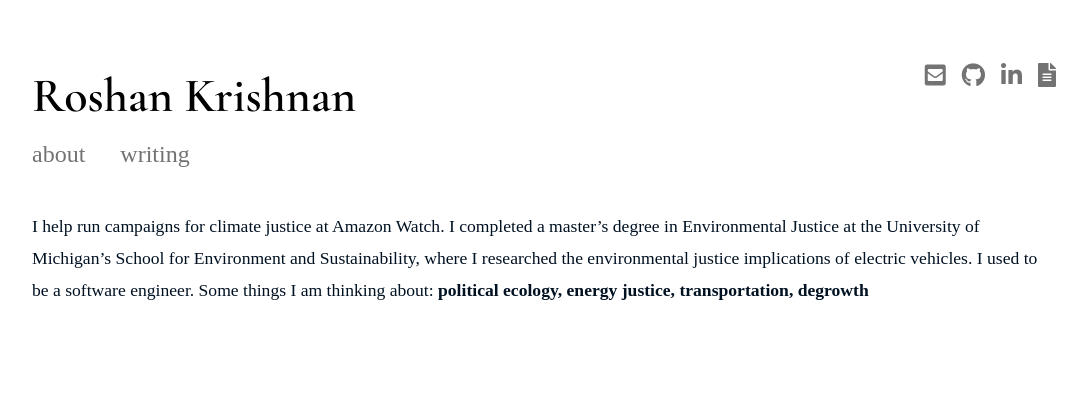
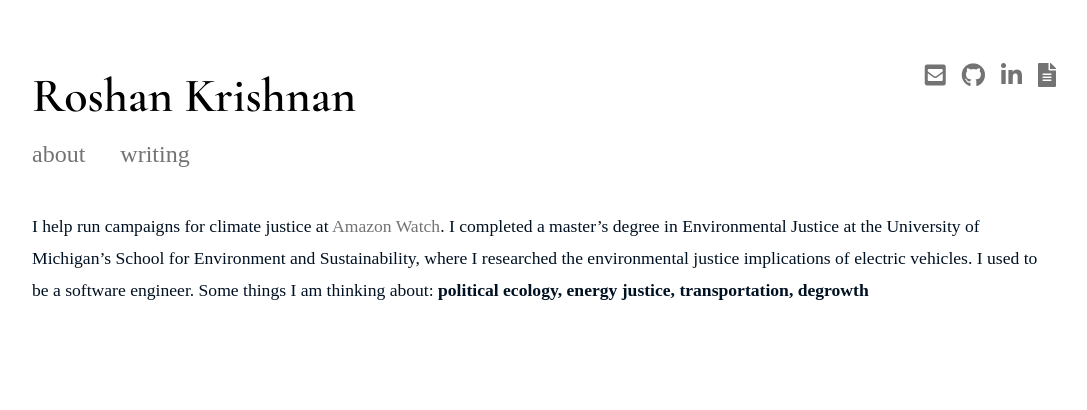
Before and after one commit to roshan-krishnan/roshan-krishnan.github.io, a Jekyll site: the page built from index.md, in a window 1280 px wide. Shown: the top 410 px of the page, without its empty margins (96-1183 px from the left). Built offline with Jekyll 4.4.1, drawn with Linux system fonts in a browser that asks for light colours; nearby versions of some CDN libraries; a style sheet for code colours, icons or effects is not loaded; some of the changed lines change nothing that is shown.

Commit message:
try new link

```diff
--- a/index.md
+++ b/index.md
@@ -7,7 +7,7 @@ description: Roshan Krishnan's personal website
 sitemap:
   priority: 1.0
 ---
-I help run campaigns for climate justice at Amazon Watch. I completed a master’s degree in Environmental Justice at the University of Michigan’s School for Environment and Sustainability, where I researched the environmental justice implications of electric vehicles. I used to be a software engineer. Some things I am thinking about: <b>political ecology, energy justice, transportation, degrowth</b>
+I help run campaigns for climate justice at <a href="https://amazonwatch.org">Amazon Watch</a>. I completed a master’s degree in Environmental Justice at the University of Michigan’s School for Environment and Sustainability, where I researched the environmental justice implications of electric vehicles. I used to be a software engineer. Some things I am thinking about: <b>political ecology, energy justice, transportation, degrowth</b>
 
 <br>
 <br>
```
